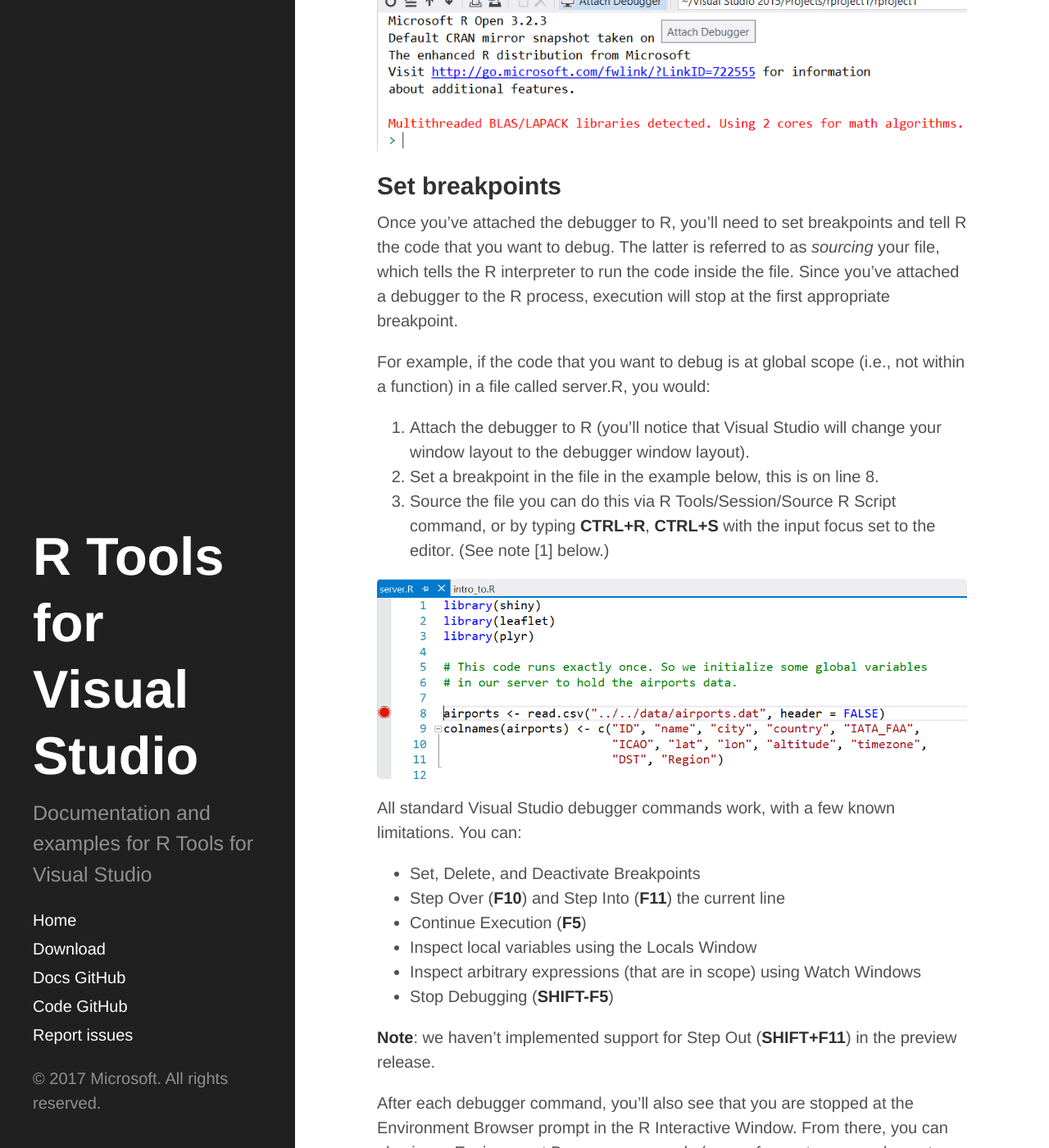
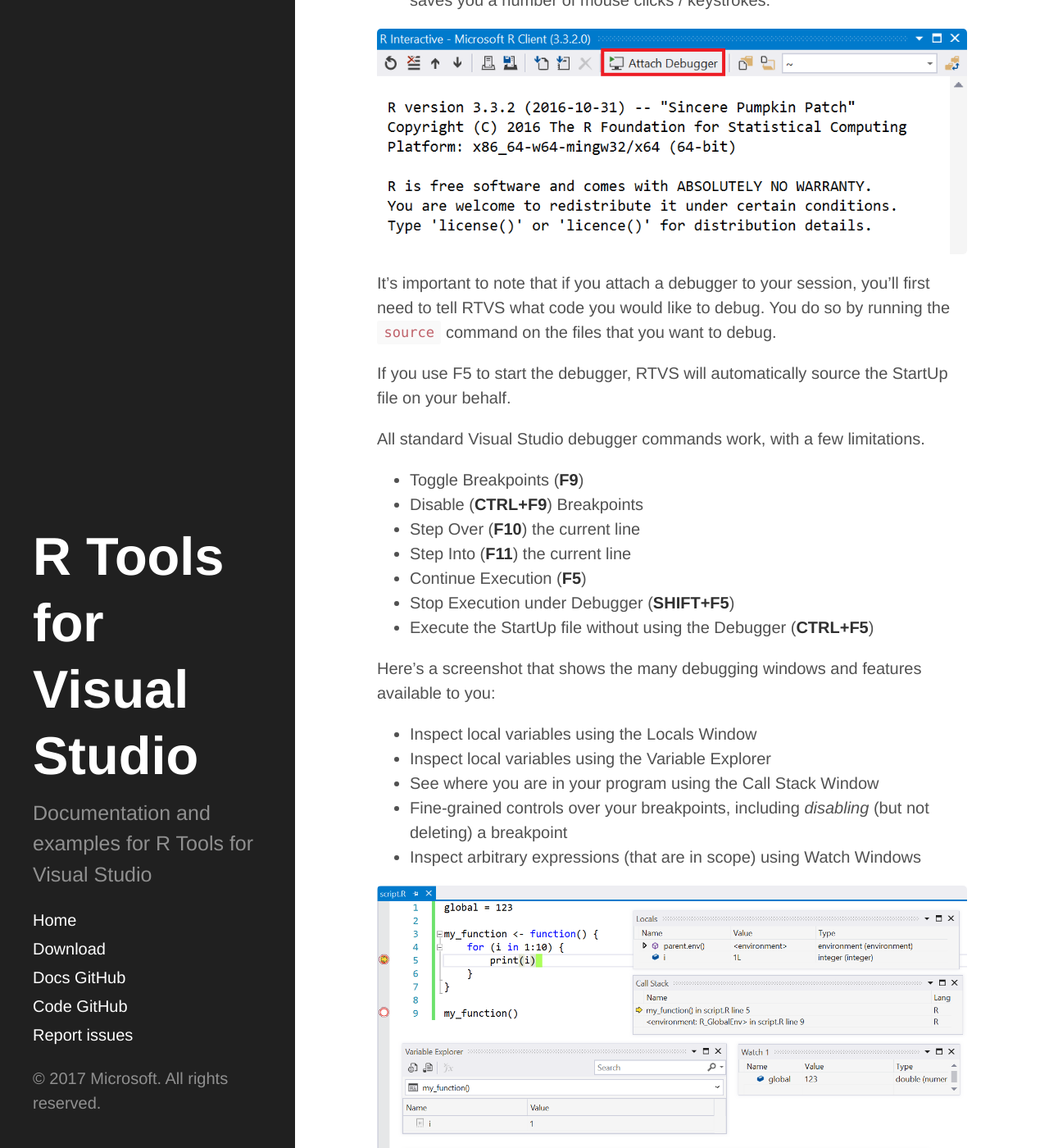
Before and after one commit to microsoft/RTVS-docs, a Jekyll site: the page built from debugging.md, in a window 1280 px wide and 1400 px high, scrolled down 2359 px. Shown: the whole window at 82% size. Built offline with Jekyll 4.4.1, drawn with Linux system fonts in a browser that asks for light colours; our own code applies the rules of GitHub Pages for plain Markdown files; some of the changed text lies outside the part shown.

Commit message:
Updating the debugger documentation

```diff
--- a/debugging.md
+++ b/debugging.md
@@ -18,74 +18,64 @@
 
 ![](./media/debugger-set-as-startup-script.png)
 
-You'll want to
+You can set breakpoints in the startup script before you press F5 to launch the
+debugger.
 
+**Attaching** the debugger to the Interactive Window lets you debug code that
+you are calling from the Interactive Window. This is especially useful when you
+are testing a function, and calling it repeatedly with different parameter
+values. There are two ways to attach a debugger to your Interactive Window
+session:
 
-## Attaching the debugger
+1. Use the R Tools menu - there is an `Attach Debugger` command under the
+Session menu:
 
-If you're an experienced Visual Studio user, you'll find that the debugging
-experience is a bit different from what you may be used to. For example, if
-you're writing a C# console application, you're used to just pressing **F5**
-to launch your console application under control of the debugger.
+![](./media/RTVS-Debugging-attach-debugger.png)
 
-In the R World, the experience is a bit different. (See note [1] below.)
+2. In your everyday work you should use the toolbar in R Interactive, as it
+saves you a number of mouse clicks / keystrokes:
 
-First, you must attach the debugger to the R Runtime. You can do this one of two
-different ways:
+![](./media/RTVS-Debugging-r-toolbar.png)
 
-1. Use the R Tools menu - there is an Attach Debugger command under the Session
-   menu:
+It's important to note that if you attach a debugger to your session, you'll
+first need to tell RTVS what code you would like to debug. You do so by running
+the `source` command on the files that you want to debug.
 
-  ![](./media/RTVS-Debugging-attach-debugger.png)
+If you use F5 to start the debugger, RTVS will automatically source the StartUp
+file on your behalf.
 
-In your everyday work you should use the toolbar in R Interactive, as it saves
-you a number of mouse clicks / keystrokes:
+All standard Visual Studio debugger commands work, with a few limitations.
 
-  ![](./media/RTVS-Debugging-r-toolbar.png)
+* Toggle Breakpoints (**F9**)
+* Disable (**CTRL+F9**) Breakpoints
+* Step Over (**F10**) the current line
+* Step Into (**F11**) the current line
+* Continue Execution (**F5**)
+* Stop Execution under Debugger (**SHIFT+F5**)
+* Execute the StartUp file without using the Debugger (**CTRL+F5**)
 
-## Set breakpoints
+Here's a screenshot that shows the many debugging windows and features available
+to you:
 
-Once you've attached the debugger to R, you'll need to set breakpoints and tell
-R the code that you want to debug. The latter is referred to as *sourcing* your
-file, which tells the R interpreter to run the code inside the file. Since
-you've attached a debugger to the R process, execution will stop at the first
-appropriate breakpoint.
+* Inspect local variables using the Locals Window
+* Inspect local variables using the Variable Explorer
+* See where you are in your program using the Call Stack Window
+* Fine-grained controls over your breakpoints, including *disabling* (but not
+  deleting) a breakpoint
+* Inspect arbitrary expressions (that are in scope) using Watch Windows
 
-For example, if the code that you want to debug is at global scope (i.e., not
-within a function) in a file called server.R, you would:
-
-1. Attach the debugger to R (you'll notice that Visual Studio will change your
-   window layout to the debugger window layout).
-2. Set a breakpoint in the file in the example below, this is on line 8.
-3. Source the file you can do this via R Tools/Session/Source R Script command,
-   or by typing **CTRL+R**, **CTRL+S** with the input focus set to the editor.
-   (See note [1] below.)
-
-  ![](./media/RTVS-Debugging-set-breakpoint.png)
-
-All standard Visual Studio debugger commands work, with a few known limitations.
-You can:
-
-* Set, Delete, and Deactivate Breakpoints
-* Step Over (**F10**) and Step Into (**F11**) the current line
-* Continue Execution (**F5**)
-* Inspect local variables using the Locals Window
-* Inspect arbitrary expressions (that are in scope) using Watch Windows
-* Stop Debugging (**SHIFT-F5**)
-
-**Note**: we haven't implemented support for Step Out (**SHIFT+F11**) in the preview
-release.
+![](./media/debugger-window-layout.png)
 
 After each debugger command, you'll also see that you are stopped at the
 Environment Browser prompt in the R Interactive Window.  From there, you can
-also issue Environment Browser commands (e.g., n for next command, or c to
+also issue Environment Browser commands (e.g., `n` for next command, or `c` to
 continue execution).
 
-## Debugger Tooltips
+## Visual Studio Data Tips
 
-Debugger tooltips let you hover over a variable that you want to inspect, and
-then drill down into the objects within that variable. This lets you inspect
-arbitrary variables in-place while stopped in the debugger without having to
-resort to using other windows like the locals window.
+Visual Studio Data Tips let you hover over a variable that you want to inspect,
+and then drill down into the objects within that variable. This lets you inspect
+variables in-place, while stopped in the debugger, without having to resort to
+using other windows like the locals window.
 
 ![](media/debugger_tooltips.gif)
```
Also changed, not shown: media/RTVS-Debugging-attach-debugger.png, media/RTVS-Debugging-r-toolbar.png, media/debugger-window-layout.png (added).
